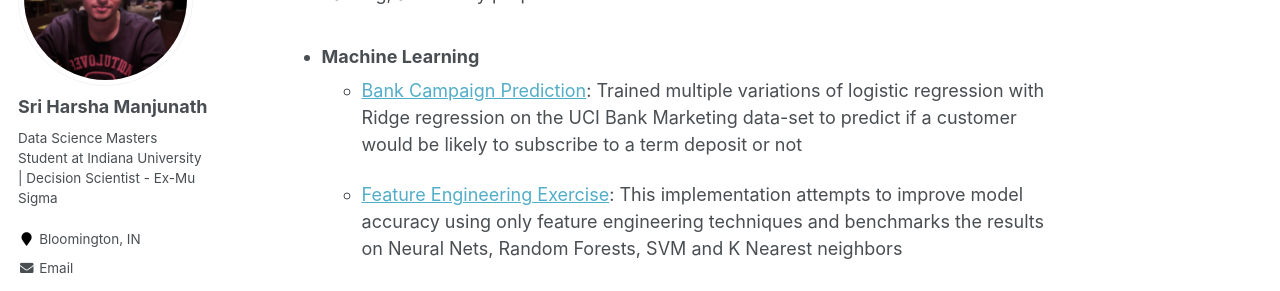
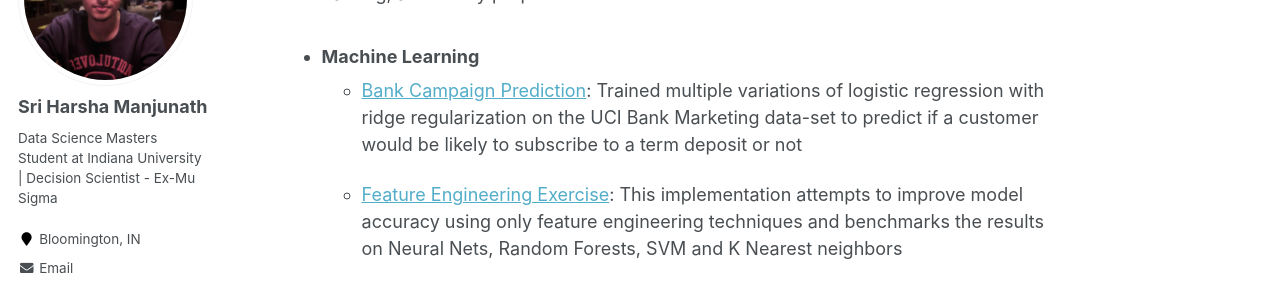
Before and after one commit to srmanj/srmanj.github.io, a Jekyll site: the page built from _pages/about.md, in a window 1280 px wide and 900 px high. Shown: the part 207-498 px from the top of the window. Built offline with Jekyll 4.4.1, drawn with Linux system fonts in a browser that asks for light colours.

Commit message:
Update about.md

```diff
--- a/_pages/about.md
+++ b/_pages/about.md
@@ -13,7 +13,7 @@ The following contains a portfolio of data science projects completed by me for
 
 - ### Machine Learning
 
-	- [Bank Campaign Prediction](https://github.com/srmanj/Machine-Learning-bank-Campaign-Prediction/blob/master/Assignment2-F19.ipynb): Trained multiple variations of logistic regression with Ridge regression on the UCI Bank Marketing data-set to predict if a customer would be likely to subscribe to a term deposit or not
+	- [Bank Campaign Prediction](https://github.com/srmanj/Machine-Learning-bank-Campaign-Prediction/blob/master/Assignment2-F19.ipynb): Trained multiple variations of logistic regression with ridge regularization on the UCI Bank Marketing data-set to predict if a customer would be likely to subscribe to a term deposit or not
 
 	- [Feature Engineering Exercise](https://github.com/srmanj/Data-Analysis-Visualization/blob/master/assignment4_F19.ipynb): This implementation attempts to improve model accuracy using only feature engineering techniques and benchmarks the results on Neural Nets, Random Forests, SVM and K Nearest neighbors
 
```
